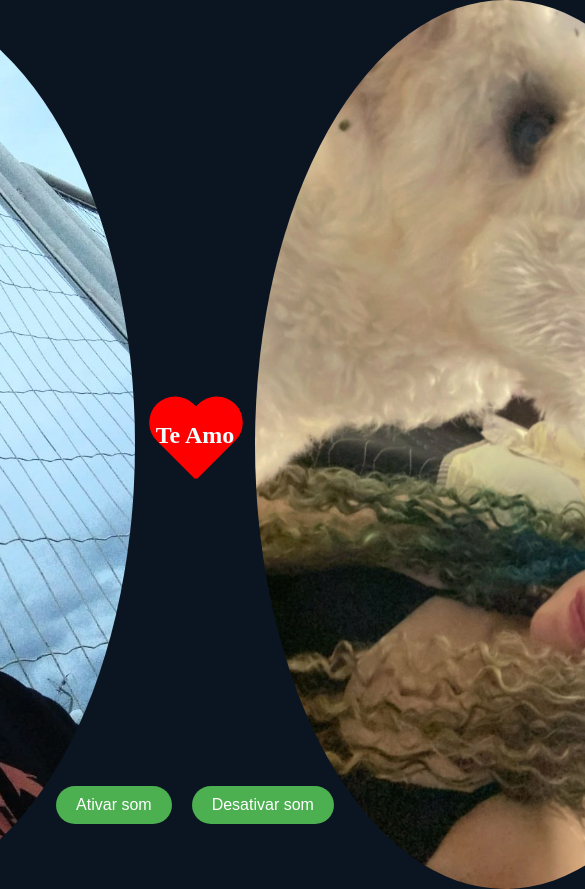
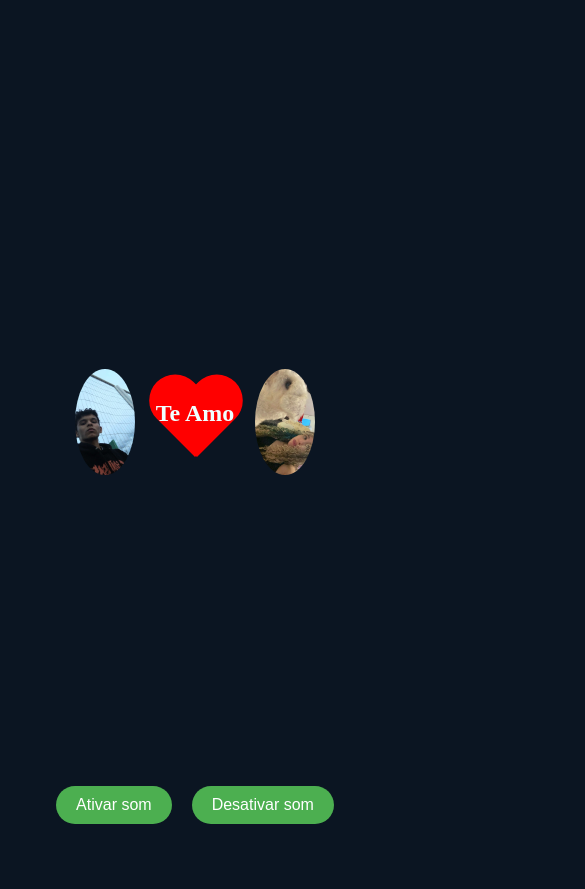
Before and after one commit to AlberthyFerraz/alberthycoracao.github.io, a plain HTML site: page index.html in a window 390 px wide. Shown: the top 889 px of the page, 585 px wide, since content can reach past the window. After the commit the page ends 844 px from the top, so only its background shows below. Drawn offline with Linux system fonts and the light colour scheme.

Commit message:
Update style.css

```diff
--- a/style.css
+++ b/style.css
@@ -137,7 +137,7 @@ h1 {
 
     .imagen-izquierda,
     .imagen-derecha {
-        width: 500px;
+        width: 60px;
     }
 }
 
```
